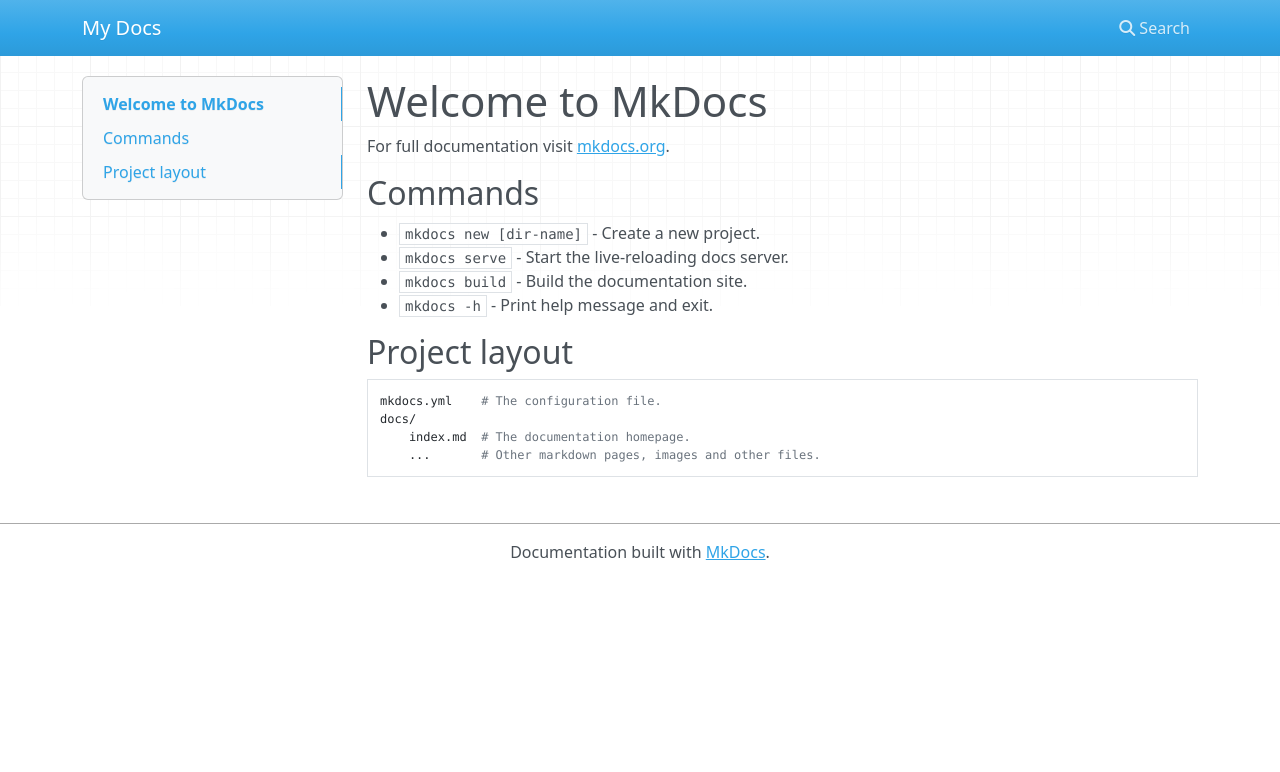
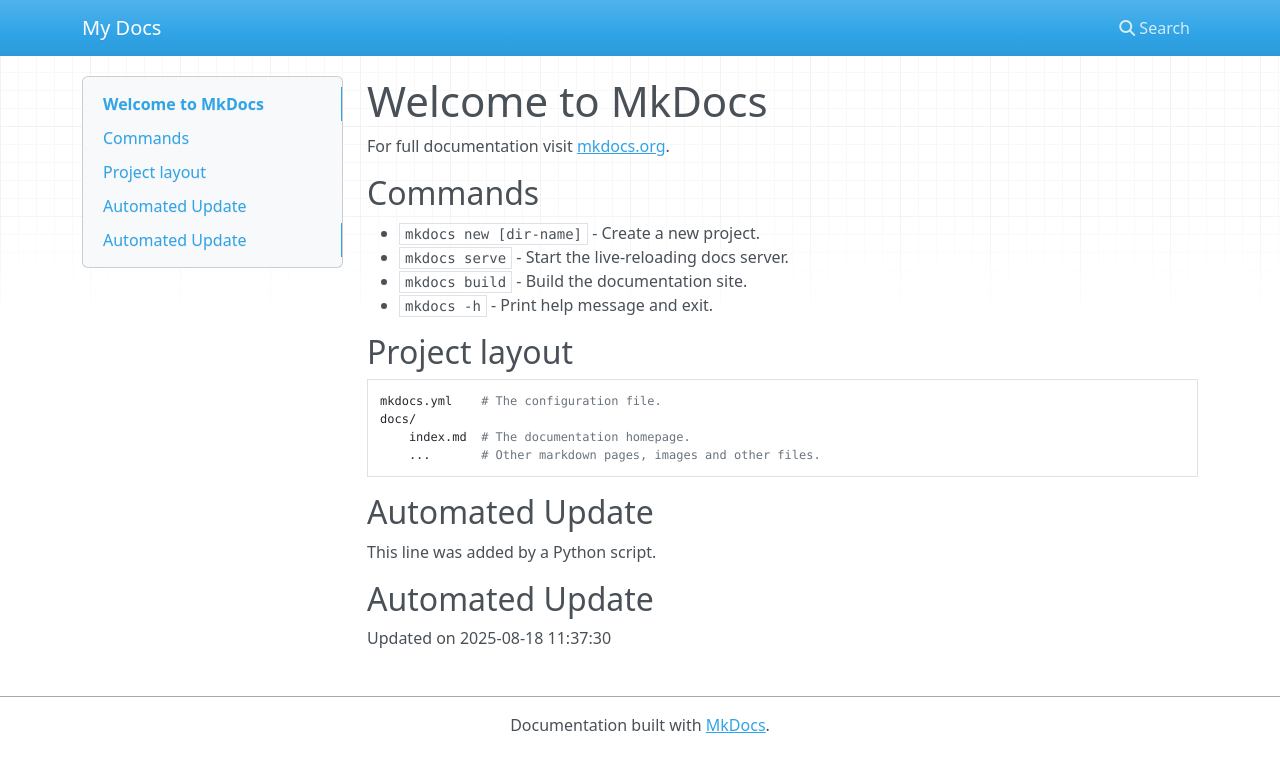
Before and after one commit to Trickster138/my-docs-site, an MkDocs documentation site: the page built from docs/index.md, in a window 1280 px wide. Shown: the top 772 px of the page. Built offline with MkDocs 1.6.1, drawn with Linux system fonts in a browser that asks for light colours; nearby versions of some CDN libraries.

Commit message:
Automated update to index.md

```diff
--- a/docs/index.md
+++ b/docs/index.md
@@ -15,3 +15,11 @@
     docs/
         index.md  # The documentation homepage.
         ...       # Other markdown pages, images and other files.
+
+
+## Automated Update
+This line was added by a Python script.
+
+
+## Automated Update
+Updated on 2025-08-18 11:37:30
```
